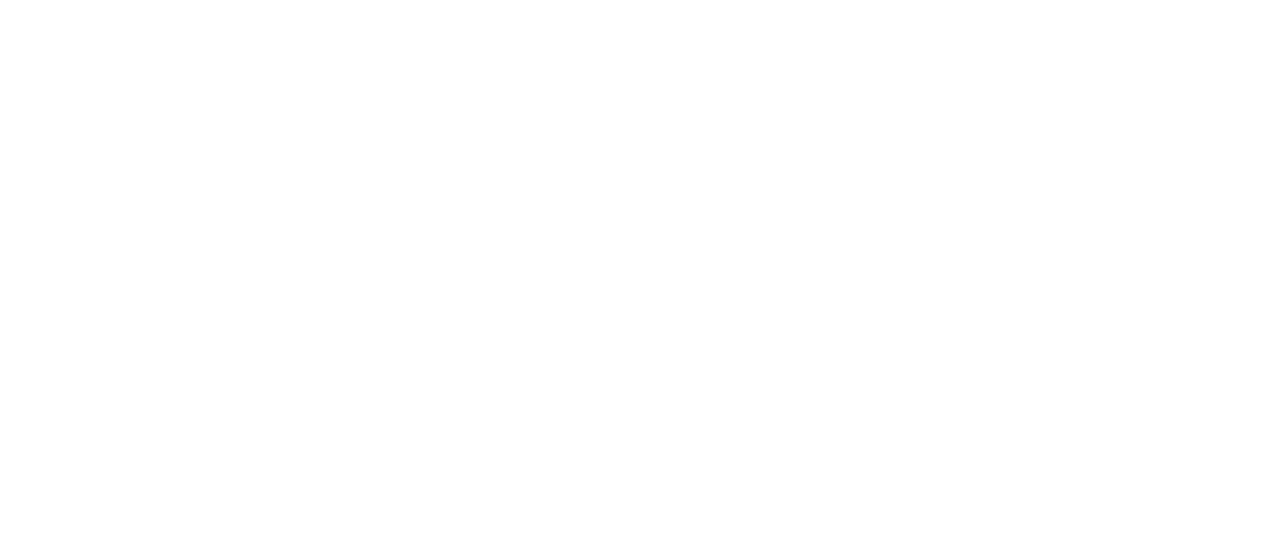
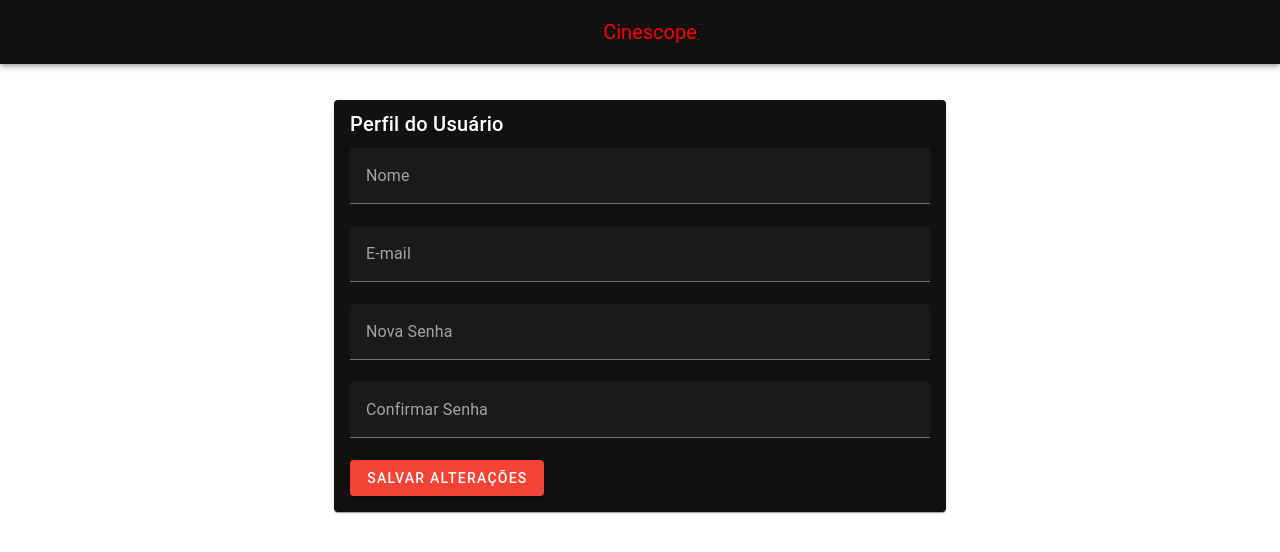
Before and after one commit to yarion1/Frontend-WebMobile-2023.2, a Vue app: page /profile in a window 1280 px wide. Before the commit this address had no page. Shown: the top 552 px of the page. Built offline with nearby package versions, Linux system fonts and the light colour scheme.

Commit message:
[webm-0015] - pagina de perfil do usuario

```diff
--- /dev/null
+++ b/src/components/AppHeader.vue
@@ -0,0 +1,15 @@
+<template>
+    <v-app-bar app color="#111111" dark>
+        <v-toolbar-title class="text-center" style="color: red;">Cinescope</v-toolbar-title>
+    </v-app-bar>
+</template>
+
+<script>
+export default {
+    name: 'AppHeader',
+};
+</script>
+
+<style scoped>
+/* Adicione estilos específicos do componente aqui, se necessário */
+</style>
--- a/src/router/index.ts
+++ b/src/router/index.ts
@@ -20,6 +20,10 @@
     path: '/login',
     component: () => import('@/views/Login.vue'),
   },
+  {
+    path: '/profile',
+    component: () => import('@/views/UserProfile.vue'),
+  },
 ]
 
 const router = createRouter({
--- /dev/null
+++ b/src/views/UserProfile.vue
@@ -0,0 +1,69 @@
+<template>
+    <v-app>
+        <AppHeader></AppHeader>
+
+        <v-main class="main">
+            <v-container fluid>
+                <!-- Importando e usando o componente da barra de aplicativos -->
+                <v-row justify="center">
+                    <v-col cols="12" sm="8" md="6">
+                        <v-card class="mt-5" color="#111111">
+                            <v-card-title class="headline">Perfil do Usuário</v-card-title>
+
+                            <v-card-text>
+                                <v-form ref="form" @submit.prevent="updateProfile">
+                                    <!-- Campos do formulário aqui -->
+                                    <v-text-field v-model="user.name" label="Nome" outlined></v-text-field>
+                                    <v-text-field v-model="user.email" label="E-mail" outlined></v-text-field>
+                                    <v-text-field v-model="user.password" label="Nova Senha" type="password"
+                                        outlined></v-text-field>
+                                    <v-text-field v-model="user.confirmPassword" label="Confirmar Senha" type="password"
+                                        outlined></v-text-field>
+
+                                    <v-btn color="red" type="submit">Salvar Alterações</v-btn>
+                                </v-form>
+                            </v-card-text>
+                        </v-card>
+                    </v-col>
+                </v-row>
+            </v-container>
+        </v-main>
+    </v-app>
+</template>
+
+<script>
+import AppHeader from '@/components/AppHeader.vue';
+
+export default {
+    components: {
+        AppHeader,
+    },
+    data() {
+        return {
+            user: {
+                name: '',
+                email: '',
+                password: '',
+                confirmPassword: '',
+            },
+        };
+    },
+    methods: {
+        updateProfile() {
+            // Lógica para atualizar o perfil do usuário
+            // Você pode enviar esses dados para o seu servidor
+            console.log('Perfil atualizado:', this.user);
+        },
+    },
+};
+</script>
+
+<style scoped>
+.main {
+    width: 100vw;
+    display: flex;
+    justify-content: center;
+}
+
+/* Adicione estilos específicos do componente aqui, se necessário */
+</style>
```
